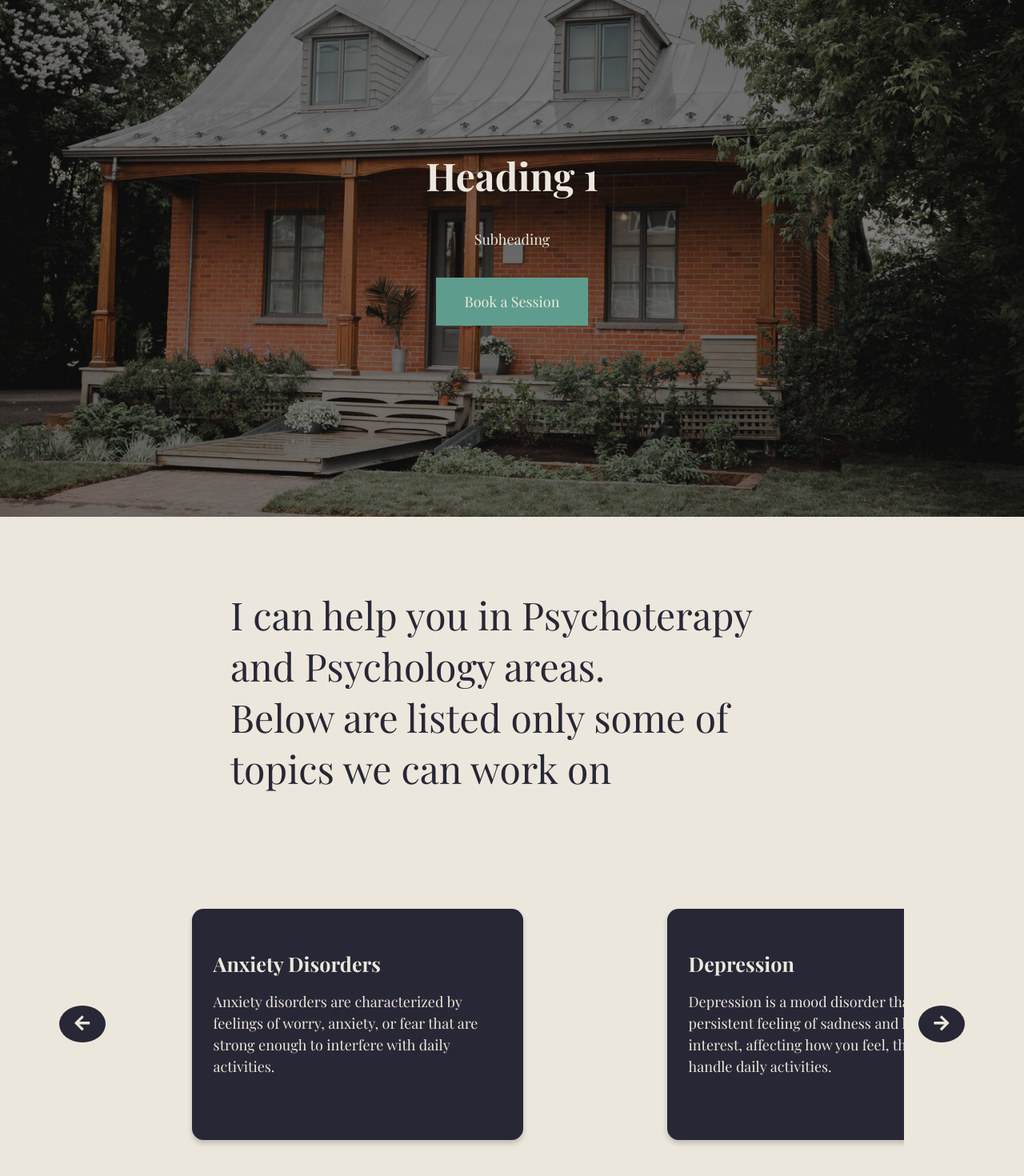
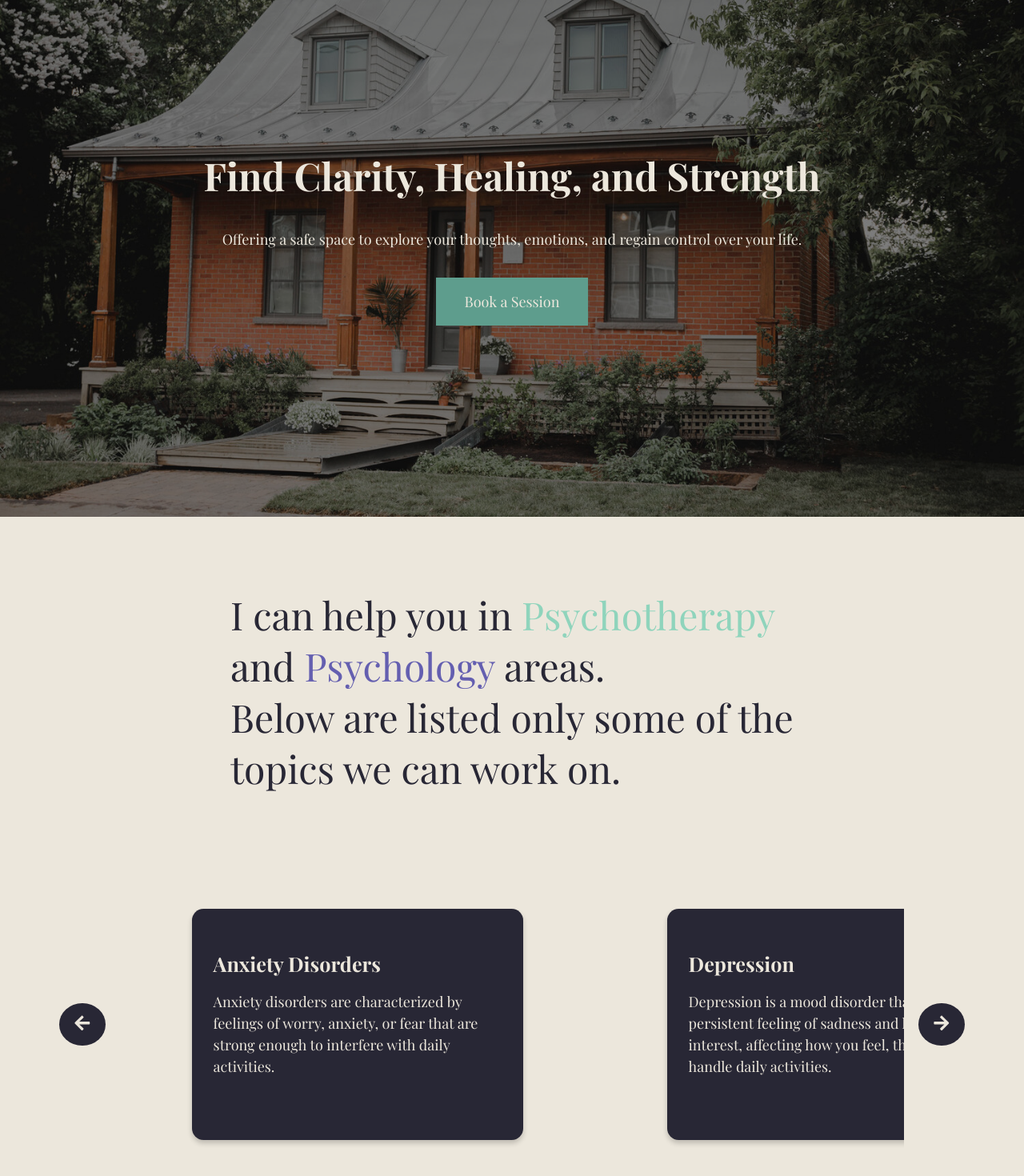
Before and after one commit to grubor-maja/psychonaut-website, a React (Create React App) app in the folder frontend/: page / in a window 1280 px wide. Shown: the part 192-1662 px from the top of the page at 80% size. Built offline with nearby package versions, Linux system fonts and the light colour scheme.

Commit message:
add color to emphasize text

```diff
--- a/frontend/src/App.css
+++ b/frontend/src/App.css
@@ -360,7 +360,7 @@ button {
 .scroll-btn {
   background-color: var(--dark-navy);
   color: var(--light-beige);
-  padding: 0.5rem 1rem;
+  padding: 0.7rem 1rem;
   border: none;
   cursor: pointer;
   font-size: 1.2rem;
--- a/frontend/src/App.js
+++ b/frontend/src/App.js
@@ -22,7 +22,7 @@ reverse={false}
 />
 <ImageTextSection
 title="Book a Free Consultation"
-text="Taking the first step towards improving your mental well-being can be daunting, but you're not alone. I offer a complimentary introductory session where we can discuss your concerns and explore how therapy can benefit you. Let's work together to develop a personalized approach that meets your unique needs."
+text="Taking the first step towards improving your mental well-being can be daunting, but you're not alone. I offer a complimentary introductory session where we can discuss your concerns and explore how therapy can benefit you. Let's work together to develop a personalized approach that meets your unique needs. Taking care of your mental health is one of the most important investments you can make for yourself and your future."
 buttonText="Book a Session"
 imgName="office.png"
 reverse={true}
--- a/frontend/src/components/HeroSection.jsx
+++ b/frontend/src/components/HeroSection.jsx
@@ -4,8 +4,8 @@ function HeroSection() {
     return ( <>
         <div className="hero-section">
             <div className="hero-content">
-                <h1>Heading 1</h1>
-                <p>Subheading</p>
+                <h1>Find Clarity, Healing, and Strength</h1>
+                <p>Offering a safe space to explore your thoughts, emotions, and regain control over your life.</p>
                 <button>Book a Session</button>
             </div>
         </div>
--- a/frontend/src/components/ScrollingSection.jsx
+++ b/frontend/src/components/ScrollingSection.jsx
@@ -16,8 +16,8 @@ function ScrollingSection() {
   return (
     <>
     <div className="scrolling-heading">
-        I can help you in Psychoterapy and Psychology areas.<br/> Below are listed only some of topics we can work on
-    </div>
+    I can help you in <span style={{ color: 'var(--mint-green)' }}>Psychotherapy</span> and <span style={{ color: 'var(--blue-violet)' }}>Psychology</span> areas.<br/>
+    Below are listed only some of the topics we can work on.    </div>
     <div className="scrolling-section">
       <button onClick={scrollLeft} className="scroll-btn"><FaArrowLeft style={{ color: 'var(--light-beige)' }}/></button>
       <div className="scroll-container" ref={containerRef}>
```
Also changed, not shown: frontend/src/assets/office.png.
